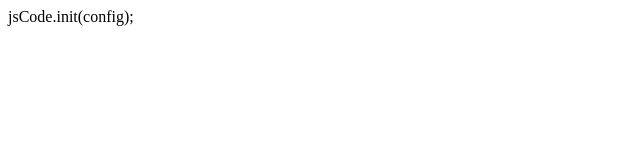
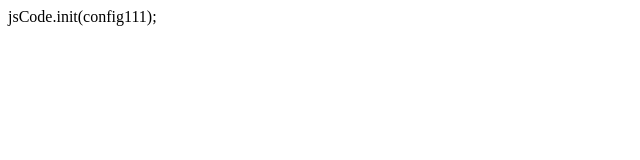
Before and after one commit to ivan-moroz/Splastic, a plain HTML site: page index.html in a window 1280 px wide. Shown: the full height of the page, 0-640 px from the left. Drawn offline with Linux system fonts and the light colour scheme.

Commit message:
Added config1

```diff
--- a/index.html
+++ b/index.html
@@ -5,6 +5,6 @@
     <title>jsCode</title>
 </head>
 <body>
-    jsCode.init(config);
+    jsCode.init(config111);
 </body>
 </html>
```
